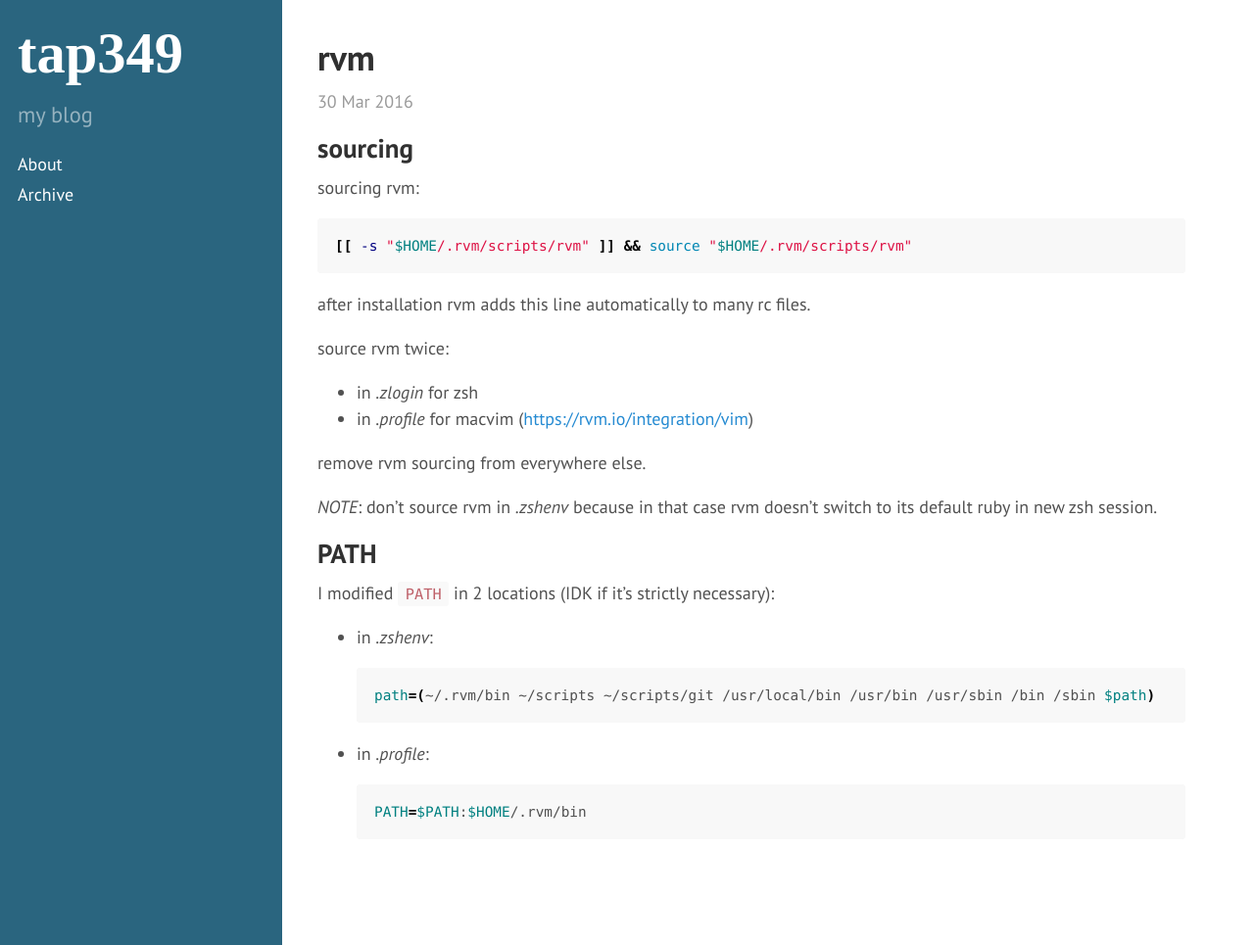
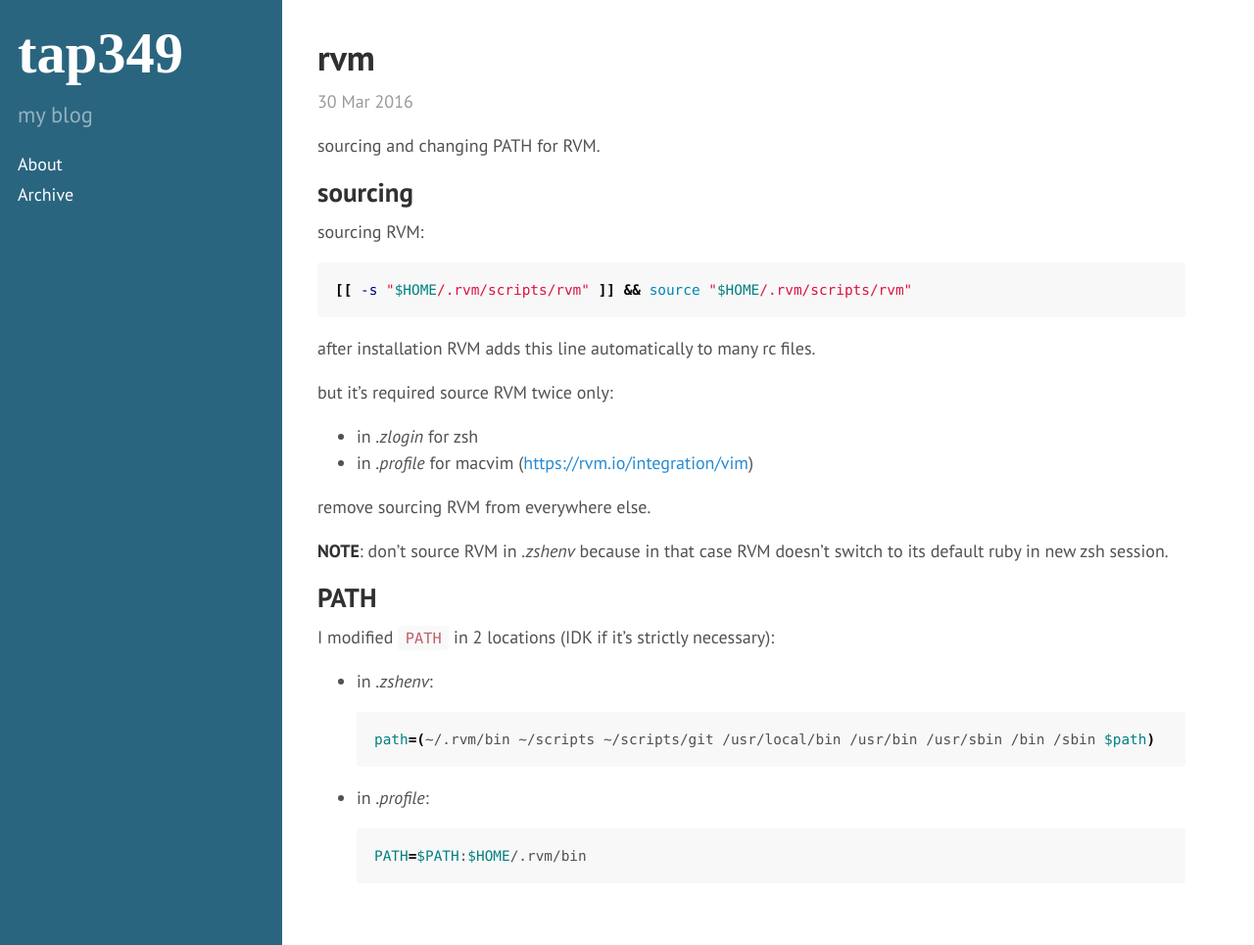
Before and after one commit to tap349/tap349.github.io, a Jekyll site: the page built from _posts/2016-03-30-rvm.md, in a window 1280 px wide and 965 px high. Shown: the whole window at 98% size. Built offline with Jekyll 4.4.1, drawn with Linux system fonts in a browser that asks for light colours.

Commit message:
update 2016-03-30_17:19:17

````diff
--- a/_posts/2016-03-30-rvm.md
+++ b/_posts/2016-03-30-rvm.md
@@ -6,25 +6,29 @@ access: public
 categories: [rvm ruby]
 ---
 
+sourcing and changing PATH for RVM.
+
+<!-- more -->
+
 ## sourcing
 
-sourcing rvm:
+sourcing RVM:
 
 ```sh
 [[ -s "$HOME/.rvm/scripts/rvm" ]] && source "$HOME/.rvm/scripts/rvm"
 ```
 
-after installation rvm adds this line automatically to many rc files.
+after installation RVM adds this line automatically to many rc files.
 
-source rvm twice:
+but it's required source RVM twice only:
 
 - in _.zlogin_ for zsh
 - in _.profile_ for macvim (<https://rvm.io/integration/vim>)
 
-remove rvm sourcing from everywhere else.
+remove sourcing RVM from everywhere else.
 
-*NOTE*: don't source rvm in _.zshenv_ because in that case
-        rvm doesn't switch to its default ruby in new zsh session.
+**NOTE**: don't source RVM in _.zshenv_ because in that case
+          RVM doesn't switch to its default ruby in new zsh session.
 
 ## PATH
 
````
Also changed, not shown: _posts/2016-03-29-rails-i18n.md (+4 -0 lines).
